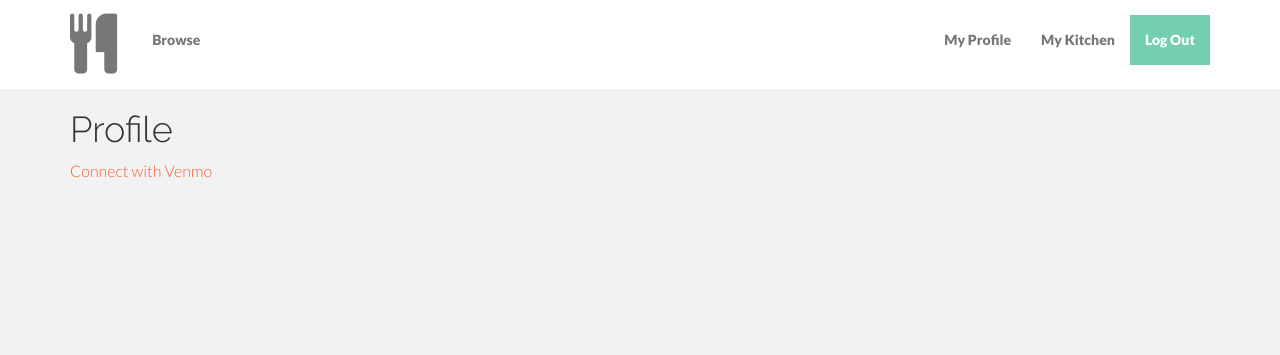
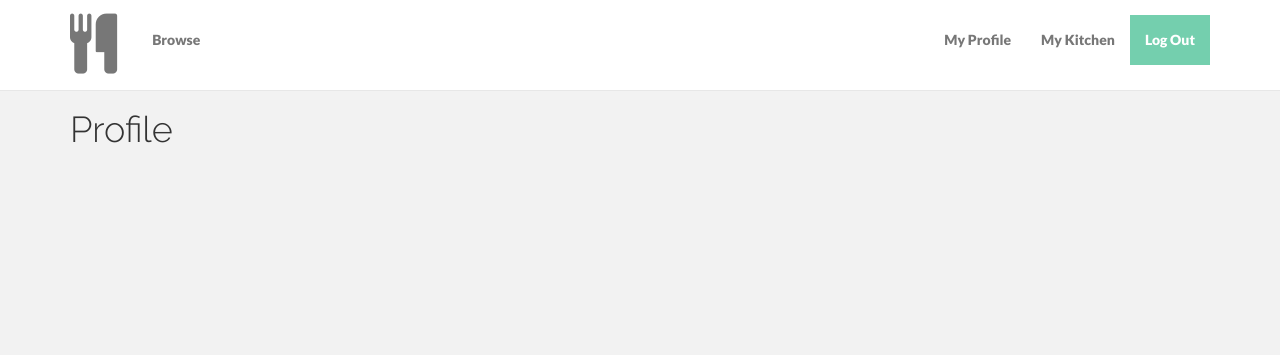
Before and after one commit to danielmichaelni/operation-almond, a Django app: page /profile/ in a window 1280 px wide. Shown: the top 355 px of the page. Run offline with Django 3.2, Linux system fonts and the light colour scheme; the visitor is signed in with stand-in values (Sample User, id 1); data comes from the database, SQL or seed files in the repository; data that the repository does not hold is empty; some libraries are stand-ins or nearby versions.

Commit message:
remove venmo auth

```diff
--- a/foodmarket/models.py
+++ b/foodmarket/models.py
@@ -5,15 +5,6 @@ import requests
 
 class UserProfile(models.Model):
     user = models.OneToOneField(User, related_name='profile')
-
-    venmo_id = EncryptedCharField(max_length=200)
-    venmo_access_token = EncryptedCharField(max_length=200)
-    venmo_refresh_token = EncryptedCharField(max_length=200)
-
-    def is_venmo_authorized(self):
-        if self.venmo_access_token:
-            return True
-        return False
 
 User.profile = property(lambda u: UserProfile.objects.get_or_create(user=u)[0])
 
--- a/foodmarket/templates/foodmarket/profile.html
+++ b/foodmarket/templates/foodmarket/profile.html
@@ -4,14 +4,6 @@
 
 <div class="container">
     <h1>Profile</h1>
-    {% if request.user.profile.is_venmo_authorized %}
-        <h2>You are connected with Venmo!</h2>
-        <p>
-            Please track your venmo account to ensure no unauthorized payments have been made from your account. If you notice any strange activity on your account, please refresh your access token <a href="https://venmo.com/account/settings/developers">here</a> and notify us at email@example.com. Thanks.
-        </p>
-    {% else %}
-        <a href="{{ venmo_authorization_url }}">Connect with Venmo</a>
-    {% endif %}
 </div>
 
 {% endblock %}
--- a/foodmarket/urls.py
+++ b/foodmarket/urls.py
@@ -11,5 +11,4 @@ urlpatterns = patterns('',
     url(r'^profile/$', views.profile, name='profile'),
     url(r'^kitchen/$', views.kitchen, name='kitchen'),
     url(r'^kitchen/add/$', views.add_inventory, name='add_inventory'),
-    url(r'^venmo/$', views.venmo_authorization, name='venmo_authorization'),
 )
--- a/foodmarket/views.py
+++ b/foodmarket/views.py
@@ -2,7 +2,6 @@ from django.shortcuts import render, redirect, get_object_or_404
 from django.contrib.auth.decorators import login_required, user_passes_test
 from django.conf import settings
 from foodmarket.models import UserProfile, Vendor, Dish, Review
-from foodmarket.decorators import venmo_authorized
 from foodmarket import forms
 import requests
 
@@ -18,18 +17,7 @@ def dish_detail(request, dish_id): # todo
     return render(request, 'foodmarket/dish_detail.html', {'dish': dish})
 
 @login_required
-@venmo_authorized
 def order_dish(request, dish_id):
-    dish = get_object_or_404(Dish, pk=dish_id)
-    data = {
-        'access_token': request.user.profile.venmo_access_token,
-        'user_id': settings.VENMO_PAY_TO_USER_ID,
-        'note': 'buying ' + dish.name + ' from ' + dish.vendor.user.username,
-        'amount': dish.price,
-        'audience': 'private'}
-    url = 'https://api.venmo.com/v1/payments'
-    response = requests.post(url, data)
-    response_dict = response.json()
     return redirect('/')
 
 def dish_reviews(request): # todo
@@ -40,32 +28,10 @@ def review_detail(request): # todo
 
 @login_required
 def profile(request):
-    payload = {
-        'client_id': settings.VENMO_ID,
-        'scope': 'make_payments',
-        'response_type': 'code'}
-    r = requests.get('https://api.venmo.com/v1/oauth/authorize', params=payload)
-    return render(request, 'foodmarket/profile.html', {'venmo_authorization_url': r.url})
+
+    return render(request, 'foodmarket/profile.html')
 
 @login_required
-def venmo_authorization(request):
-    venmo_authorization_code = request.GET.get('code')
-    data = {
-        'client_id': settings.VENMO_ID,
-        'client_secret': settings.VENMO_SECRET,
-        'code': venmo_authorization_code}
-    url = 'https://api.venmo.com/v1/oauth/access_token'
-    response = requests.post(url, data)
-    response_dict = response.json()
-    p = request.user.profile
-    p.venmo_id = response_dict['user']['id']
-    p.venmo_access_token = response_dict['access_token']
-    p.venmo_refresh_token = response_dict['refresh_token']
-    p.save()
-    return redirect('/profile')
-
-@login_required
-@venmo_authorized
 def kitchen(request):
     dishes = request.user.vendor.dish.all()
     return render(request, 'foodmarket/kitchen.html', {'dishes': dishes})
```
Also changed, not shown: operationalmond/settings.py (+1 -7 lines).
